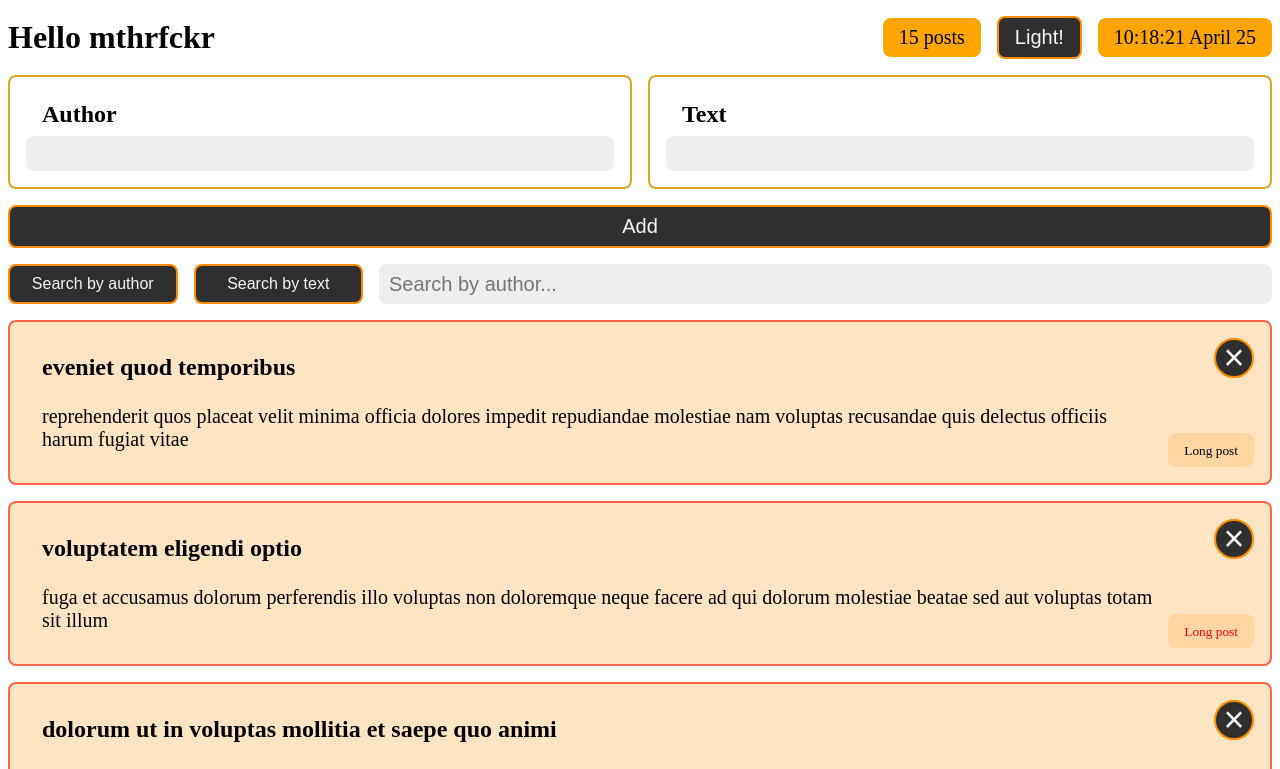
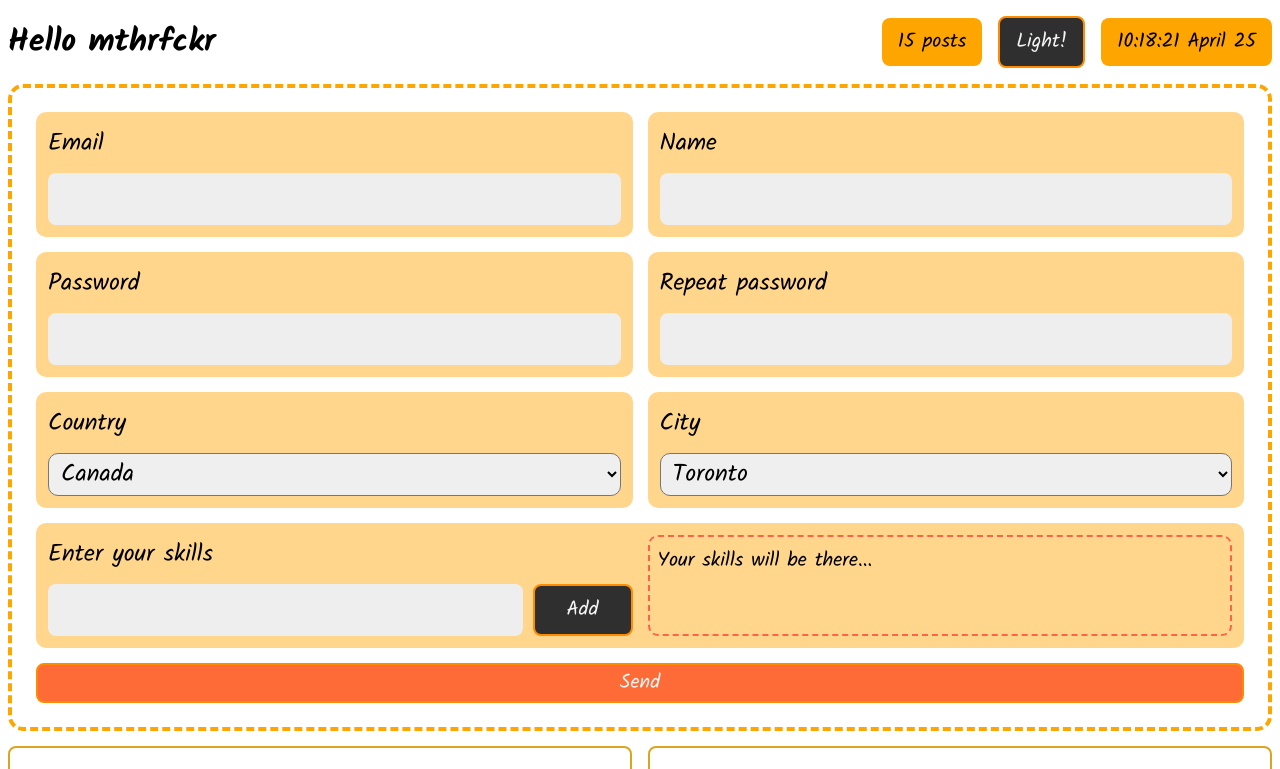
Before and after one commit to SergeyTheHuman/ng-course-vm, an Angular app: page / in a window 1280 px wide. Shown: the top 769 px of the page. Built offline with nearby package versions, Linux system fonts and the light colour scheme.

Commit message:
video #53

```diff
--- a/src/app/app.component.html
+++ b/src/app/app.component.html
@@ -11,6 +11,7 @@
 	</div>
 	<mv-date-time></mv-date-time>
 </header>
+<mv-auth-form></mv-auth-form>
 <div class="wrapper">
 	<div class="input-wrapper">
 		<mv-post-form></mv-post-form>
--- a/src/app/app.module.ts
+++ b/src/app/app.module.ts
@@ -3,6 +3,7 @@ import { BrowserModule } from '@angular/platform-browser'
 
 import { FormsModule } from '@angular/forms'
 import { AppComponent } from './app.component'
+import { AuthFormComponent } from './components/auth-form/auth-form.component'
 import { DateTimeComponent } from './components/date-time/date-time.component'
 import { PostFilterComponent } from './components/post-filter/post-filter.component'
 import { PostFormComponent } from './components/post-form/post-form.component'
@@ -20,11 +21,13 @@ import { PostService } from './services/posts/post.service'
 		PostFormComponent,
 		PostFilterComponent,
 		DateTimeComponent,
+		AuthFormComponent,
 		StyleDirective,
 		IfNotDirective,
 		PostsPipe,
 		FilterPipe,
 		PostFilterComponent,
+		AuthFormComponent,
 	],
 	imports: [BrowserModule, FormsModule],
 	providers: [Document, PostService],
--- /dev/null
+++ b/src/app/components/auth-form/auth-form.component.html
@@ -0,0 +1,63 @@
+<form class="form-wrapper">
+	<div class="form-content">
+		<div class="input-group">
+			<label class="field">
+				Email
+				<input type="text" />
+			</label>
+			<label class="field">
+				Name
+				<input type="text" />
+			</label>
+		</div>
+		<div class="input-group">
+			<label class="field">
+				Password
+				<input type="text" />
+			</label>
+			<label class="field">
+				Repeat password
+				<input type="text" />
+			</label>
+		</div>
+		<div class="select-group">
+			<label class="select-title field"
+				>Country
+				<select>
+					<option value="Canada">Canada</option>
+					<option value="USA">USA</option>
+					<option value="Japan">Japan</option>
+					<option value="Germany">Germany</option>
+				</select>
+			</label>
+			<label class="select-title field"
+				>City
+				<select>
+					<option value="Toronto">Toronto</option>
+					<option value="New York">New York</option>
+					<option value="Tokio">Tokio</option>
+					<option value="Berlin">Berlin</option>
+				</select>
+			</label>
+		</div>
+		<div class="skills-wrapper field">
+			<label>Enter your skills</label>
+			<div class="skills-add">
+				<input type="text" />
+				<button
+					class="btn"
+					type="button"
+				>
+					Add
+				</button>
+			</div>
+			<div class="skills">Your skills will be there...</div>
+		</div>
+	</div>
+	<button
+		class="btn submit"
+		type="submit"
+	>
+		Send
+	</button>
+</form>
--- /dev/null
+++ b/src/app/components/auth-form/auth-form.component.scss
@@ -0,0 +1,124 @@
+.form-wrapper {
+	padding: 1.5rem;
+	border: 4px dashed orange;
+	border-radius: 15px;
+	margin-bottom: 15px;
+
+	.form-content {
+		display: grid;
+		grid-template-columns: 1;
+		gap: 15px;
+		margin-bottom: 15px;
+	}
+
+	.input-group {
+		display: grid;
+		grid-template-columns: repeat(2, 1fr);
+		gap: 15px;
+		label {
+			display: flex;
+			justify-content: center;
+			flex-direction: column;
+			gap: 10px;
+			flex: 1 1 100%;
+		}
+	}
+	.select-group {
+		display: grid;
+		grid-template-columns: repeat(2, 1fr);
+		gap: 15px;
+		& > .select-title {
+			display: flex;
+			align-items: flex-start;
+			flex-direction: column;
+			gap: 10px;
+		}
+	}
+	.input-wrapper {
+		display: grid;
+		grid-template-columns: repeat(2, 1fr);
+		grid-template-rows: repeat(2, auto);
+		column-gap: 15px;
+		row-gap: 10px;
+		& > label {
+			grid-column: span 2;
+		}
+		& > div {
+			display: flex;
+			align-items: flex-start;
+			flex-direction: column;
+			gap: 10px;
+		}
+	}
+	.skills-wrapper {
+		display: grid;
+		grid-template-columns: 1fr 1fr;
+		column-gap: 15px;
+		row-gap: 10px;
+		grid-template-areas:
+			'label skills'
+			'add skills';
+		label {
+			grid-area: label;
+		}
+		.skills-add {
+			grid-area: add;
+			display: flex;
+			align-items: center;
+			gap: 10px;
+			input {
+				flex: 1 1 100%;
+			}
+			button {
+				flex-shrink: 0;
+				line-height: 1;
+				height: 100%;
+				width: 100px;
+			}
+		}
+		.skills {
+			grid-area: skills;
+			padding: 0.5rem;
+			border: 2px dashed tomato;
+			border-radius: 10px;
+		}
+	}
+}
+label {
+	font-size: 1.5rem;
+}
+input {
+	padding: 0.5rem 0.75rem;
+	outline: none;
+	font-size: 1.25rem;
+	border: 2px dashed transparent;
+	transition: border-color 0.3s ease;
+	background-color: #eee;
+	border-radius: 8px;
+
+	&:focus {
+		border-color: tomato;
+	}
+}
+.skills {
+	font-size: 1.25rem;
+}
+select {
+	font-size: 1.5rem;
+	width: 100%;
+	border-radius: 10px;
+	padding: 0 0.5rem;
+}
+
+.field {
+	background-color: #ffa50073;
+	padding: 0.75rem;
+	border-radius: 10px;
+}
+
+.submit {
+	width: 100%;
+	height: 100%;
+	line-height: 1;
+	background-color: rgb(255 68 0 / 79%);
+}
--- a/src/app/components/post/post.component.scss
+++ b/src/app/components/post/post.component.scss
@@ -43,5 +43,7 @@
 		width: 40px;
 		height: 40px;
 		padding: 0;
+		padding-right: 2px;
+		padding-top: 2px;
 	}
 }
--- a/src/index.html
+++ b/src/index.html
@@ -13,7 +13,21 @@
 			type="image/x-icon"
 			href="favicon.ico"
 		/>
+		<link
+			rel="preconnect"
+			href="https://fonts.googleapis.com"
+		/>
+		<link
+			rel="preconnect"
+			href="https://fonts.gstatic.com"
+			crossorigin
+		/>
+		<link
+			href="https://fonts.googleapis.com/css2?family=Kalam:wght@300;400;700&display=swap"
+			rel="stylesheet"
+		/>
 	</head>
+
 	<body>
 		<app-root></app-root>
 	</body>
--- a/src/styles.scss
+++ b/src/styles.scss
@@ -1,4 +1,6 @@
 body {
+	font-family: 'Kalam', cursive;
+
 	&.darkness {
 		background-color: rgb(32, 32, 32);
 		color: white;
@@ -12,3 +14,10 @@ body {
 	background-color: #2f2f2f;
 	color: whitesmoke;
 }
+button,
+input,
+textarea,
+select,
+option {
+	font-family: inherit;
+}
```
Also changed, not shown: src/app/components/auth-form/auth-form.component.ts (added, +8 -0 lines), 1 other file (tests, documents, lock files or other folders).
